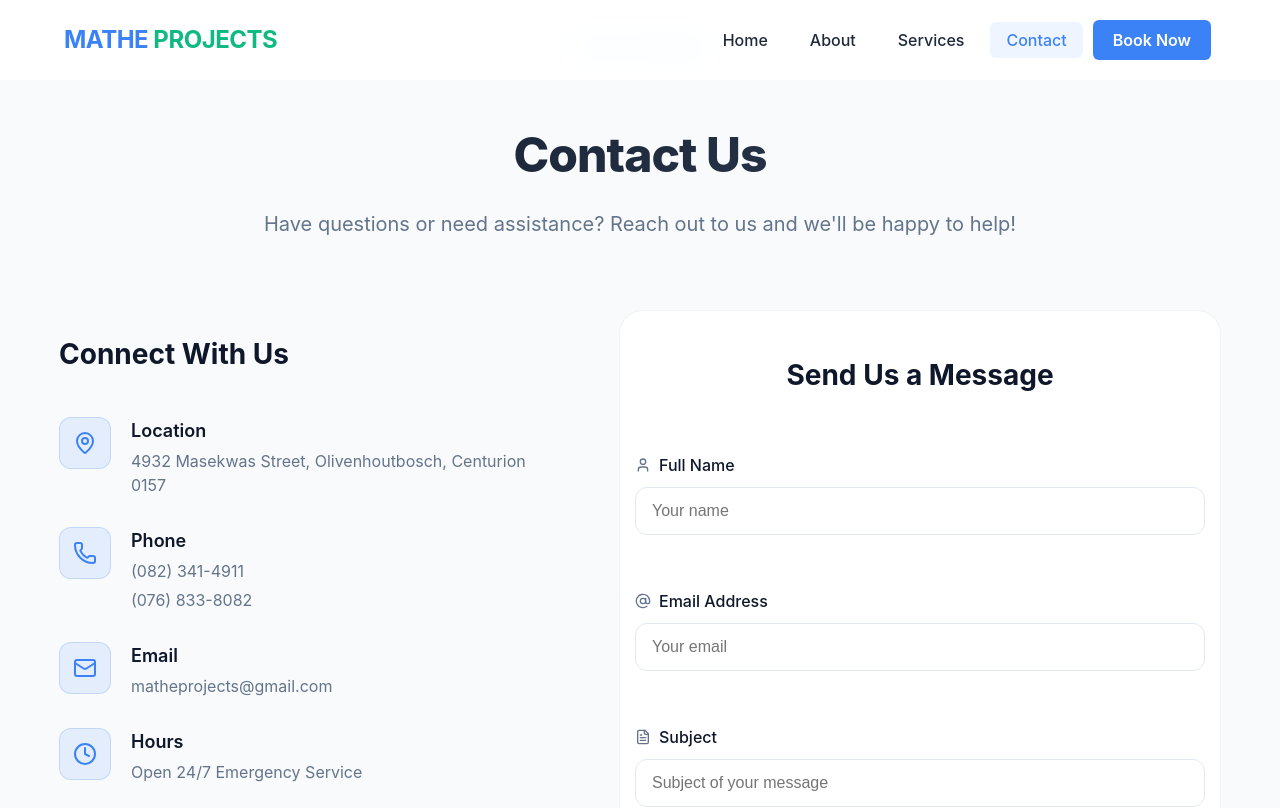
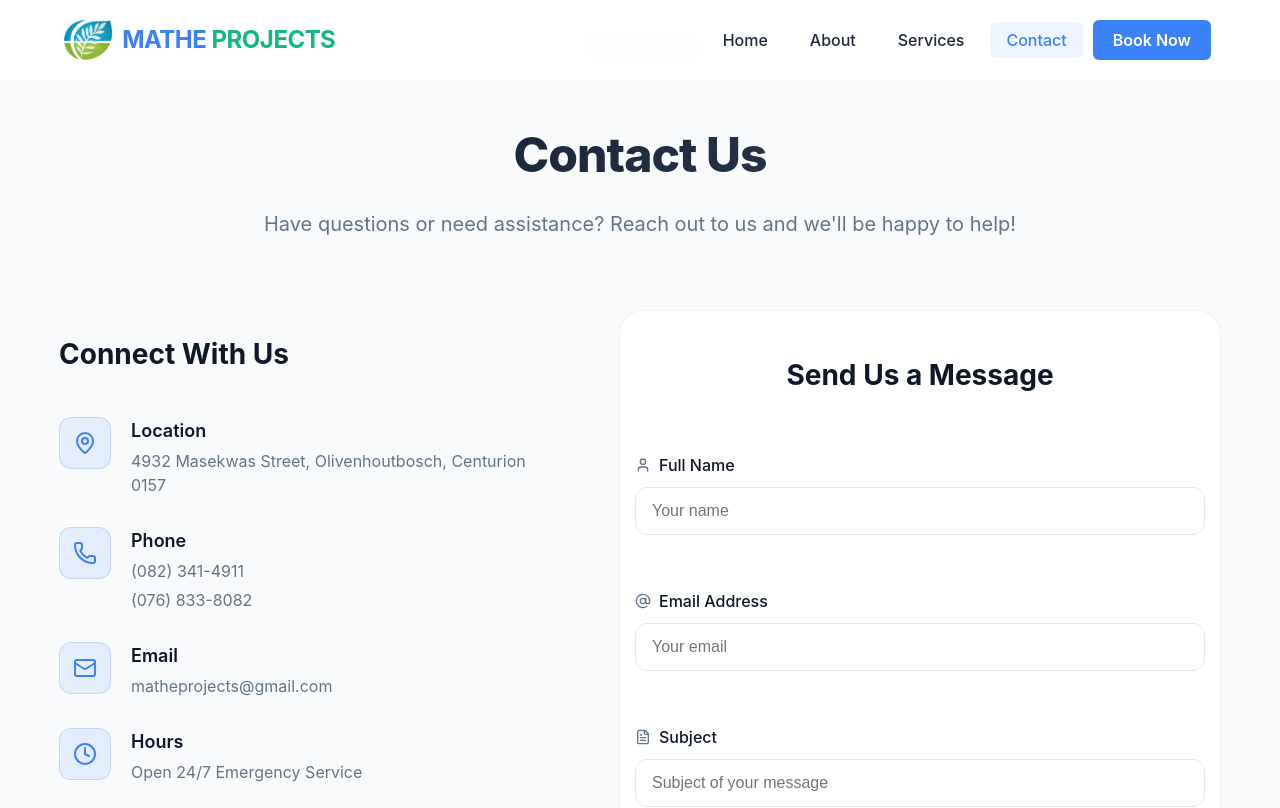
Before and after one commit to Oscarpoco/landingpage, a React (Vite) app: page /contact in a window 1280 px wide. Shown: the top 808 px of the page. Built offline with nearby package versions, Linux system fonts and the light colour scheme.

Commit message:
Added the logo

```diff
--- a/src/Components/Navbar.jsx
+++ b/src/Components/Navbar.jsx
@@ -1,5 +1,6 @@
 import React, { useState, useEffect } from 'react';
 import { Link, useLocation } from 'react-router-dom';
+import logo from '../assets/logo.png'; // Import for Vite
 
 function Navbar() {
   const [scrolled, setScrolled] = useState(false);
@@ -49,29 +50,16 @@ function Navbar() {
     }}>
       <div style={styles.navbarContainer}>
         <div style={styles.logoContainer}>
-          <svg
-            width="40"
-            height="40"
-            viewBox="0 0 40 40"
-            style={{
-              ...styles.logoSvg,
-              transform: 'rotate(270deg)'
-            }}
-          >
-            <path
-              d="M20 2C14 2 6 7 6 18C6 25 12 33 20 38C28 33 34 25 34 18C34 7 26 2 20 2Z"
-              fill="#10b981"
+          <div className='logoPicture' style={styles.logoPictureContainer}>
+            <img
+              src={logo}
+              alt="Mathe Projects Logo"
+              style={{
+                ...styles.logoImage,
+                ...(isMobile ? styles.mobileLogoImage : {})
+              }}
             />
-            <path
-              d="M20 2C14 2 6 7 6 18C6 25 12 33 20 38L20 20L34 18C34 7 26 2 20 2Z"
-              fill="#3b82f6"
-            />
-            <path
-              d="M20 8C18 12 17 16 17 20C17 24 18 28 20 32C22 28 23 24 23 20C23 16 22 12 20 8Z"
-              fill="white"
-              fillOpacity="0.3"
-            />
-          </svg>
+          </div>
           <h1 style={{
             ...styles.logoText,
             ...(isMobile ? styles.mobileLogoText : {})
@@ -323,6 +311,21 @@ const styles = {
     marginTop: '20px'
   },
 
+  logoPictureContainer: {
+    display: 'flex',
+    alignItems: 'center',
+    justifyContent: 'center'
+  },
+  logoImage: {
+    height: '40px',
+    width: 'auto',
+    objectFit: 'contain',
+    transition: 'all 0.3s ease'
+  },
+  mobileLogoImage: {
+    height: '30px'
+  },
+
 };
 
 export default Navbar;
```
Also changed, not shown: public/logo.png (added), src/assets/logo.png (added).
